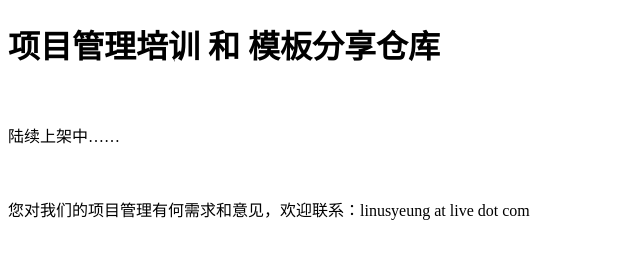
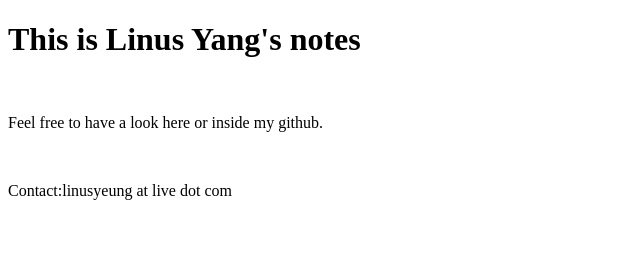
Before and after one commit to mdrights/my-notes, a plain HTML site: page index.html in a window 1280 px wide. Shown: the whole page, without its empty margins (0-640 px from the left). Drawn offline with Linux system fonts and the light colour scheme.

Commit message:
update frontpage

```diff
--- a/index.html
+++ b/index.html
@@ -1,10 +1,10 @@
 <!DOCTYPE html>
 <html>
 <body>
-<h1>项目管理培训 和 模板分享仓库</h1>
+<h1>This is Linus Yang's notes</h1>
 <br>
-<p>陆续上架中……</p>
+<p>Feel free to have a look here or inside my github.</p>
 <br>
-<p>您对我们的项目管理有何需求和意见，欢迎联系：linusyeung at live dot com</p>
+<p>Contact:linusyeung at live dot com</p>
 </body>
 </html>
```
